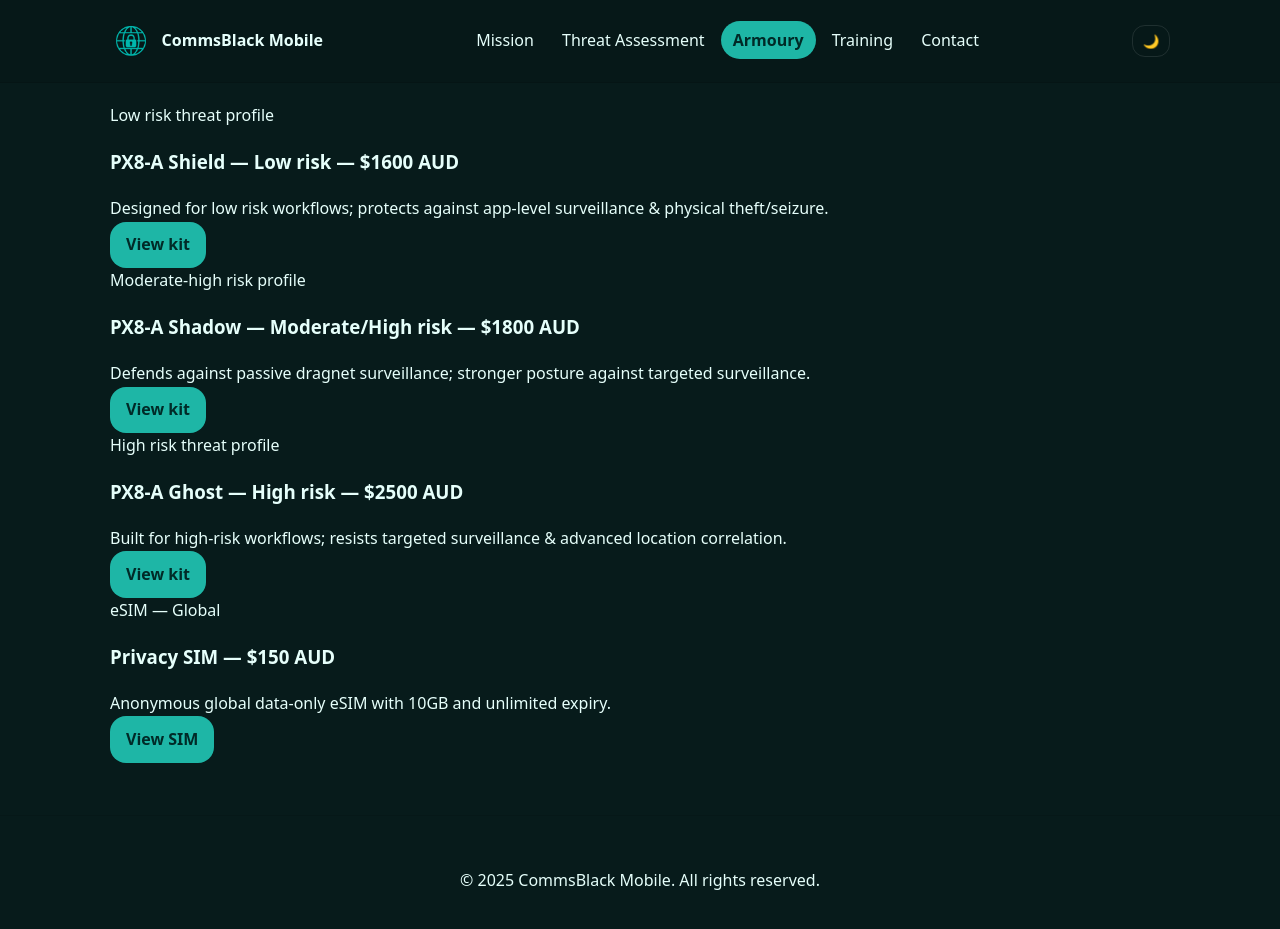
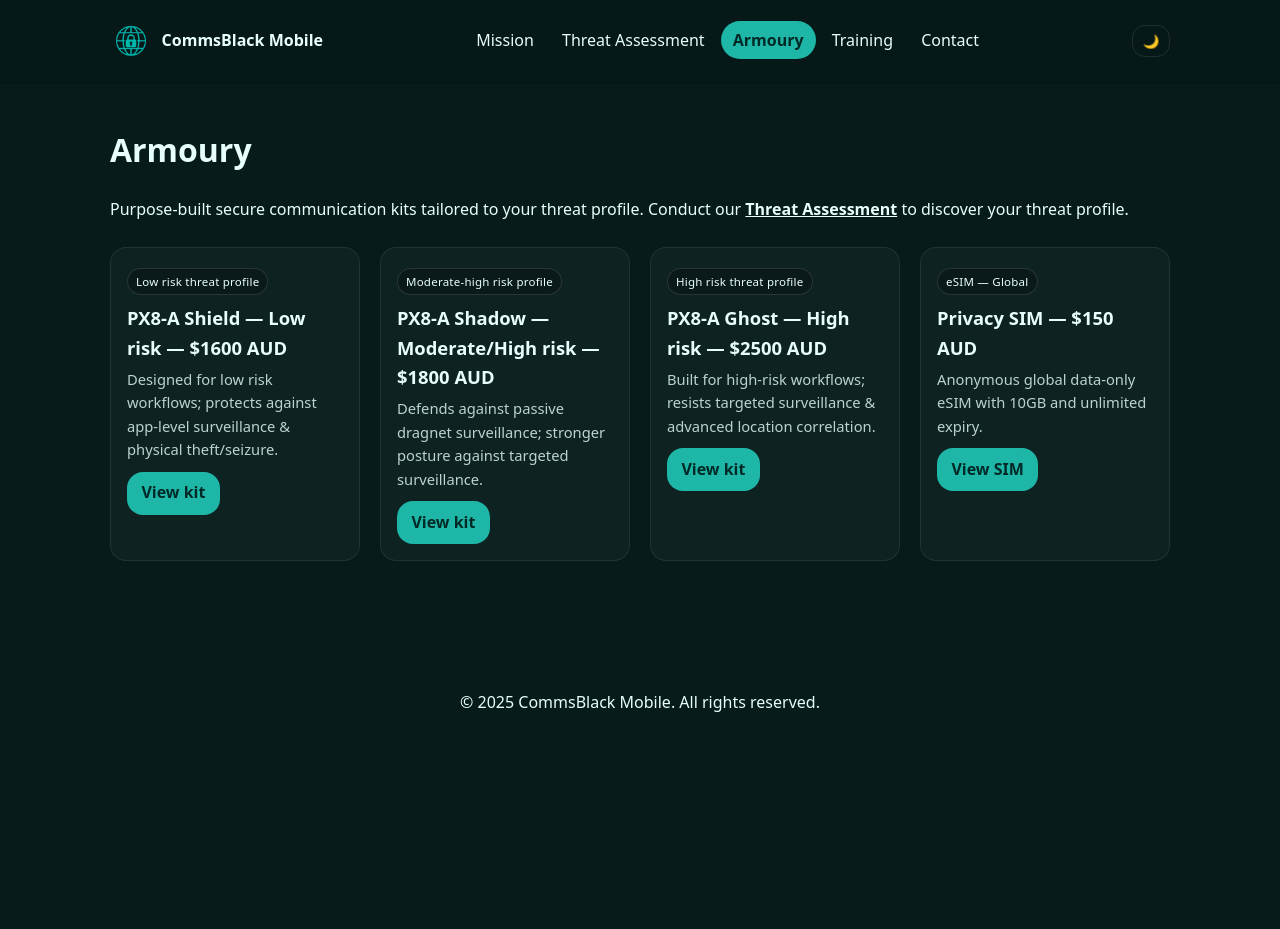
Before and after one commit to civpronto/comms-black-mobile, a Jekyll site: the page built from armoury.md, in a window 1280 px wide and 945 px high. Shown: the top 929 px of the window. Built offline with Jekyll 4.4.1, drawn with Linux system fonts in a browser that asks for light colours; our own code applies the rules of GitHub Pages for plain Markdown files; some of the changed lines change nothing that is shown.

Commit message:
Restore armoury page + updated badges

```diff
--- a/armoury.md
+++ b/armoury.md
@@ -1,9 +1,43 @@
+---
+
+---
+
+# Armoury
+Purpose-built secure communication kits tailored to your threat profile. Conduct our <a href="/threat-assessment.html" style="text-decoration:underline;font-weight:600;">Threat Assessment</a> to discover your threat profile.
+
+<style>
+  .tiles { display:grid; gap:1.25rem; margin:1.5rem 0; }
+  @media (min-width:720px){ .tiles{ grid-template-columns:repeat(4,1fr);} }
+  .tile {
+    background: rgba(255,255,255,.03);
+    border: 1px solid rgba(255,255,255,.08);
+    border-radius: 16px; padding: 1.25rem 1rem 1rem;
+    transition: transform .15s ease, box-shadow .15s ease, border-color .15s ease;
+  }
+  .tile:hover {
+    transform: translateY(-2px);
+    border-color: rgba(255,255,255,.18);
+    box-shadow: 0 8px 20px rgba(0,0,0,.25);
+  }
+  .tile h3{ margin:.1rem 0 .35rem; font-size:1.15rem }
+  .tile .sub{ opacity:.8; font-size:.92rem; margin-bottom:.6rem }
+  .badge{
+    display:inline-block; font-size:.72rem; letter-spacing:.02em;
+    padding:.2rem .5rem; border-radius:999px; margin-bottom:.4rem;
+    background: rgba(0,0,0,.25); border:1px solid rgba(255,255,255,.12);
+  }
+  .cta { display:flex; gap:.5rem; align-items:center; margin-top:.5rem }
+  .cta .btn { padding:.55rem .9rem }
+</style>
+
 <div class="tiles">
 
   <article class="tile" id="shield">
     <span class="badge">Low risk threat profile</span>
     <h3>PX8-A Shield &mdash; Low risk &mdash; $1600 AUD</h3>
-    <div class="sub">Designed for low risk workflows; protects against app-level surveillance & physical theft/seizure.</div>
+    <div class="sub">
+      Designed for low risk workflows; protects against app-level surveillance & physical theft/seizure.
+    </div>
     <div class="cta">
       <a class="btn" href="/armoury/shield.html">View kit</a>
     </div>
@@ -12,7 +46,9 @@
   <article class="tile" id="shadow">
     <span class="badge">Moderate-high risk profile</span>
     <h3>PX8-A Shadow &mdash; Moderate/High risk &mdash; $1800 AUD</h3>
-    <div class="sub">Defends against passive dragnet surveillance; stronger posture against targeted surveillance.</div>
+    <div class="sub">
+      Defends against passive dragnet surveillance; stronger posture against targeted surveillance.
+    </div>
     <div class="cta">
       <a class="btn" href="/armoury/shadow.html">View kit</a>
     </div>
@@ -21,7 +57,9 @@
   <article class="tile" id="ghost">
     <span class="badge">High risk threat profile</span>
     <h3>PX8-A Ghost &mdash; High risk &mdash; $2500 AUD</h3>
-    <div class="sub">Built for high-risk workflows; resists targeted surveillance & advanced location correlation.</div>
+    <div class="sub">
+      Built for high-risk workflows; resists targeted surveillance & advanced location correlation.
+    </div>
     <div class="cta">
       <a class="btn" href="/armoury/ghost.html">View kit</a>
     </div>
@@ -30,7 +68,9 @@
   <article class="tile" id="privacy-sim">
     <span class="badge">eSIM &mdash; Global</span>
     <h3>Privacy SIM &mdash; $150 AUD</h3>
-    <div class="sub">Anonymous global data-only eSIM with 10GB and unlimited expiry.</div>
+    <div class="sub">
+      Anonymous global data-only eSIM with 10GB and unlimited expiry.
+    </div>
     <div class="cta">
       <a class="btn" href="/armoury/privacy-sim.html">View SIM</a>
     </div>
```
